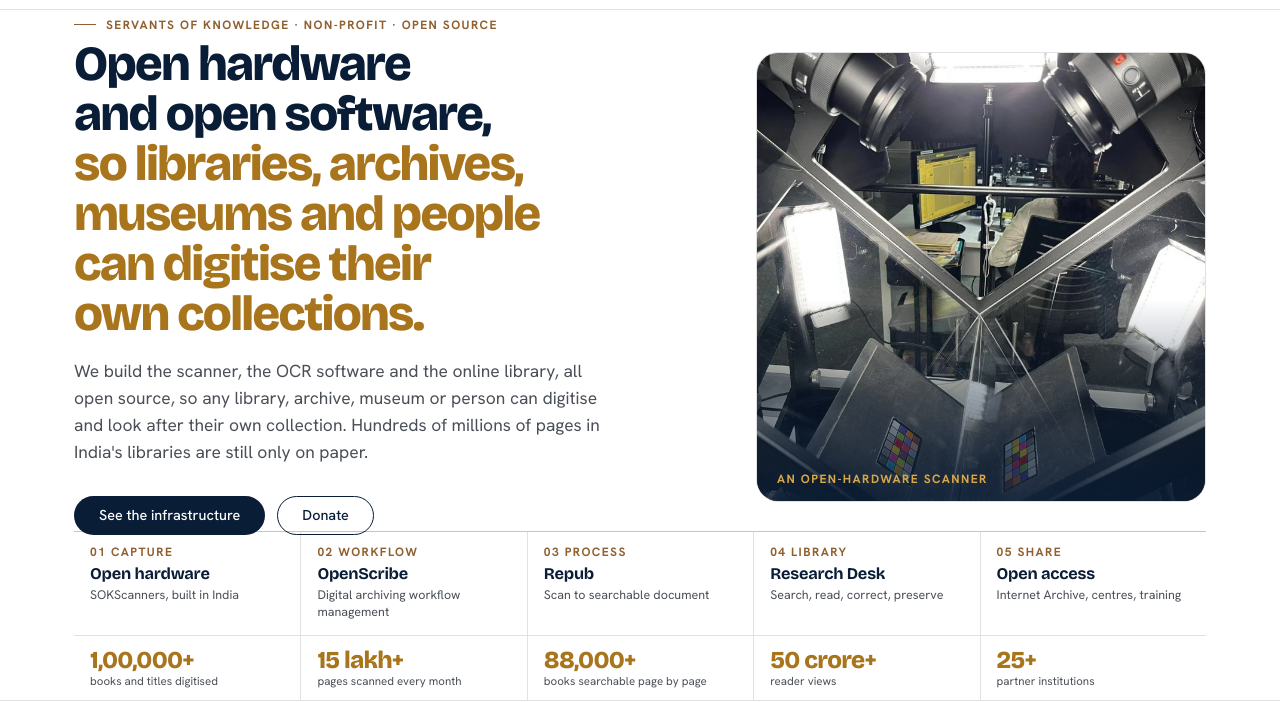
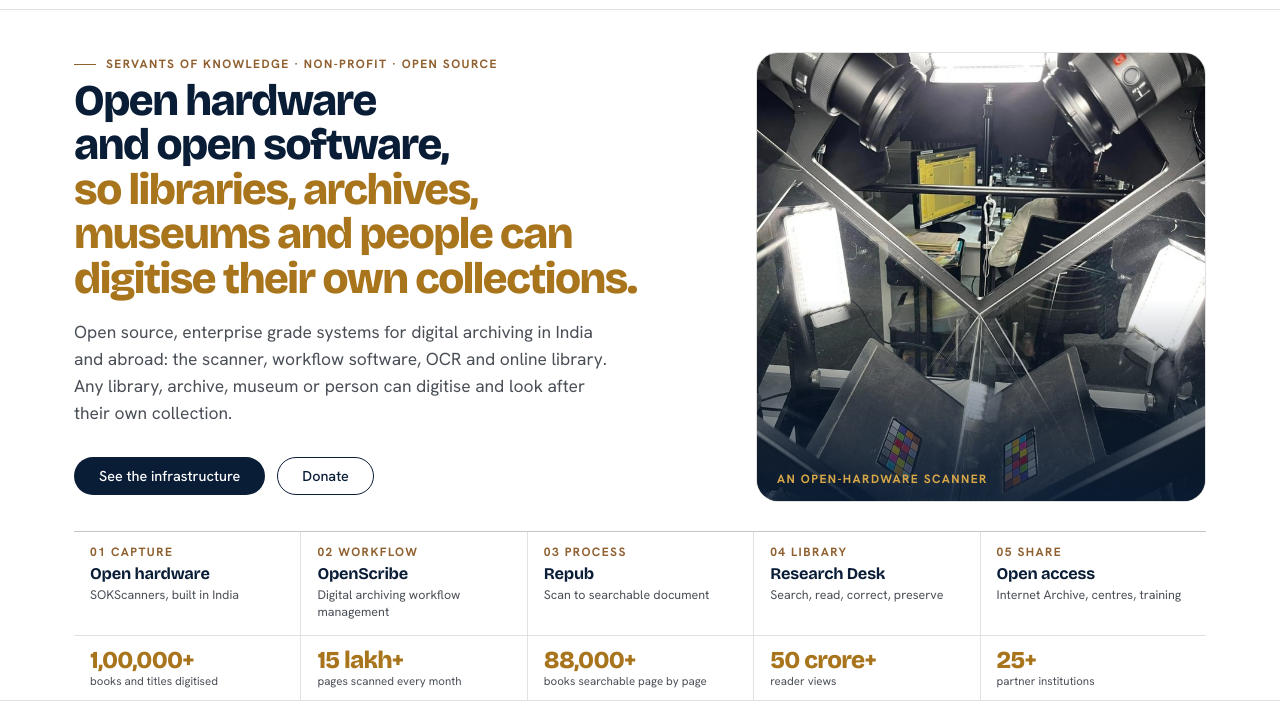
Before and after one commit to ServantsOfKnowledge/sok-portal, a plain HTML site: page index.html in a window 1280 px wide. Shown: the part 51-753 px from the top of the page. Drawn offline with nearby package versions, Linux system fonts and the light colour scheme.

Commit message:
content: enterprise grade systems for digital archiving in India and abroad; fix Home hero overlap on short screens

```diff
--- a/css/styles.css
+++ b/css/styles.css
@@ -314,7 +314,7 @@ html[data-dir="back"] { --from: -24px; }
 @media (max-width: 1000px) { .rd { grid-template-rows: auto; } .rd-top, .conv, .rd-bot { grid-template-columns: 1fr; } .arrowcol { display: none; } .jobs { grid-template-columns: 1fr; } .rds { grid-template-columns: 1fr 1fr; grid-template-rows: auto; } .screen { overflow-y: auto; } }
 
 /* rotating second half of the home headline */
-.home h1 { font-size: clamp(1.8rem, 4.2vh + 1.2vw, 3.7rem); }
+.home h1 { font-size: clamp(1.8rem, 3.7vh + 1.1vw, 3.7rem); }
 .rot { display: grid; }
 .rot .r { grid-area: 1 / 1; opacity: 0; transform: translateY(.3em); transition: opacity .7s var(--ease), transform .7s var(--ease); }
 .rot .r.on { opacity: 1; transform: none; }
--- a/index.html
+++ b/index.html
@@ -3,8 +3,8 @@
 <head>
 <meta charset="utf-8">
 <meta name="viewport" content="width=device-width, initial-scale=1">
-<title>Servants Of Knowledge | Open tools for digitising India's books</title>
-<meta name="description" content="Servants Of Knowledge builds open hardware, software and an online library for India's books and manuscripts. Over 1 lakh books digitised.">
+<title>Servants Of Knowledge | Open, enterprise grade tools for digital archiving</title>
+<meta name="description" content="Servants Of Knowledge builds open source, enterprise grade hardware, software and an online library for digital archiving in India and abroad. Over 1 lakh books digitised.">
 <link rel="icon" type="image/png" href="assets/img/sok-logo.png">
 <link rel="stylesheet" href="css/styles.css">
 </head>
@@ -32,7 +32,7 @@
   <div class="copy">
     <p class="eyebrow">Servants Of Knowledge · Non-profit · Open source</p>
     <h1>Open hardware and open software, <em class="rot"><span class="r on">so libraries, archives, museums and people can digitise their own collections.</span><span class="r" aria-hidden="true">so anyone can get access to Indic knowledge for free.</span></em></h1>
-    <p class="lede">We build the scanner, the OCR software and the online library, all open source, so any library, archive, museum or person can digitise and look after their own collection. Hundreds of millions of pages in India's libraries are still only on paper.</p>
+    <p class="lede">Open source, enterprise grade systems for digital archiving in India and abroad: the scanner, workflow software, OCR and online library. Any library, archive, museum or person can digitise and look after their own collection.</p>
     <div class="actions"><a href="infrastructure.html" class="btn btn-primary">See the infrastructure</a><a href="support.html" class="btn btn-secondary">Donate</a></div>
   </div>
   <figure class="hero-photo"><img src="assets/img/scanner.jpg" alt="Inside an open-hardware book scanner: twin cameras, a glass V-cradle with colour charts, and LED lights" width="1000" height="750"><figcaption>An open-hardware scanner</figcaption></figure>
```
Also changed, not shown: infrastructure.html (+2 -2 lines).
